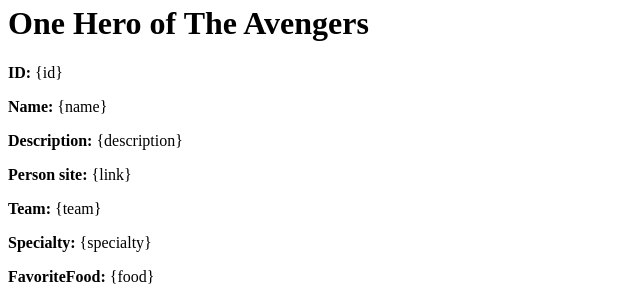
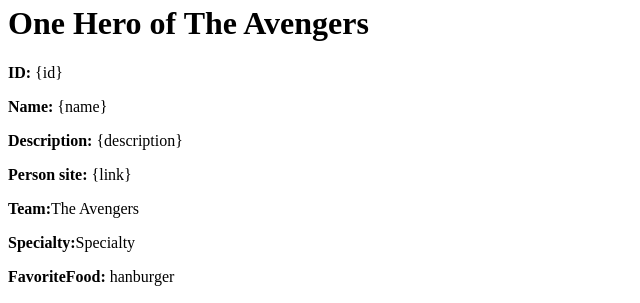
Before and after one commit to XiaominYe/Assign1TheAvengers, a CodeIgniter 4 app: the page made by app/Views/onehero.php in a window 1280 px wide. Shown: the part 16-319 px from the top of the page, without its empty margins (0-640 px from the left). Run offline with PHP 8.4 and a stand-in for CodeIgniter, Linux system fonts and the light colour scheme; the template is opened without the code that fills it, so the values that code supplies are empty; some libraries are stand-ins or nearby versions.

Commit message:
Assginment1

```diff
--- a/app/Views/onehero.php
+++ b/app/Views/onehero.php
@@ -9,10 +9,10 @@
 		<p><strong>Name:</strong> {name}</p>
 		<p><strong>Description:</strong> {description}</p>
 		<p><strong>Person site:</strong> {link}</p>
-                <p><strong>Team:</strong> {team}</p>
-                <p><strong>Specialty:</strong> {specialty}</p>
-                <p><strong>FavoriteFood:</strong> {food}</p>
-                <p><strong>Position:</strong> {}</p>
+                <p><strong>Team:</strong>The Avengers</p>
+                <p><strong>Specialty:</strong>Specialty</p>
+                <p><strong>FavoriteFood:</strong> hanburger</p>
+                <p><strong>Position:</strong> American Marvel Comics Superhero Team</p>
 		<p><img src="/image/{image}"/></p>
 		<p><a href="/Heros">Heros</a></p>
 	</body>
```
